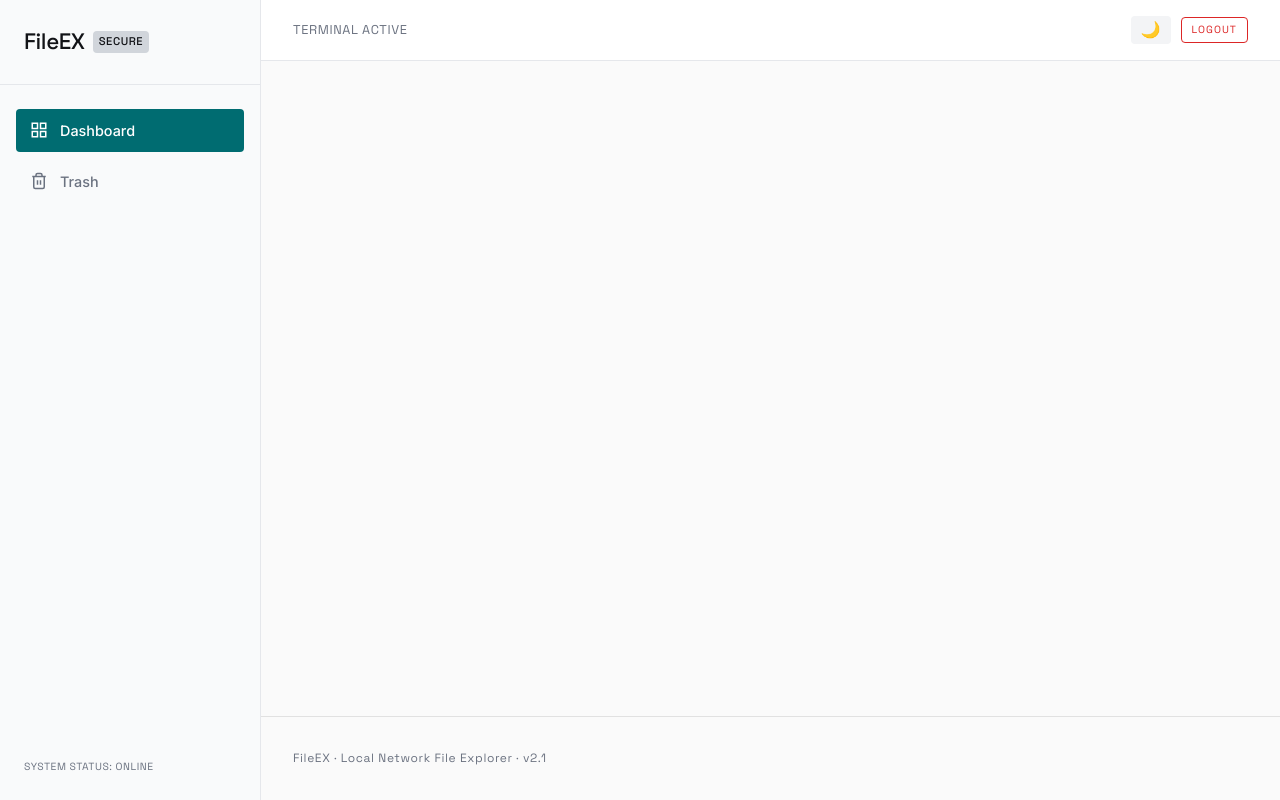
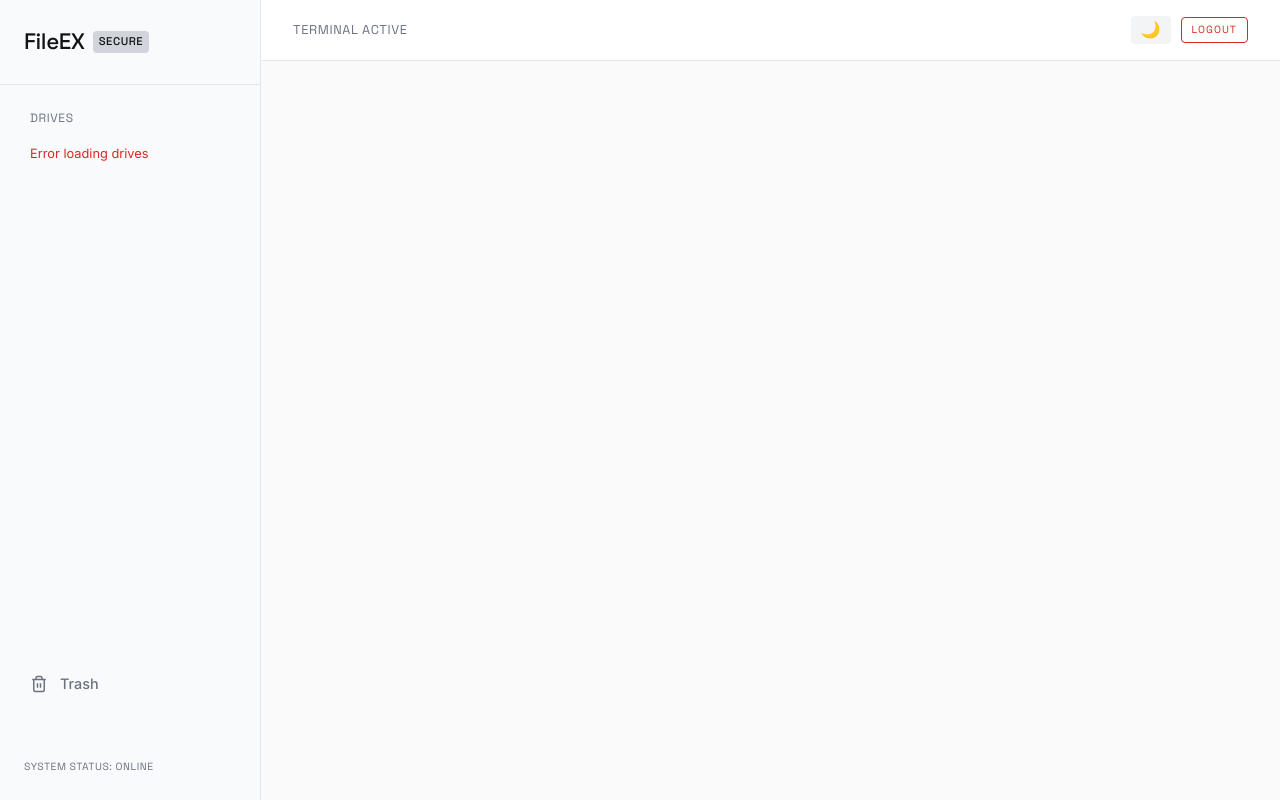
Before and after one commit to RenX86/FileEX-Web, a Python web app: template templates/base.html in a window 1280 px wide. Run offline with Jinja, Linux system fonts and the light colour scheme; the template is opened without the code that fills it, so the values that code supplies are empty.

Commit message:
Version 2.4.0 Made UI changes And Fixed Bugs

```diff
--- a/static/css/modules/layout.css
+++ b/static/css/modules/layout.css
@@ -7,6 +7,7 @@ body {
     padding: 0;
     line-height: 1.6;
     display: flex;
+    flex-direction: column;
     min-height: 100vh;
     -webkit-font-smoothing: antialiased;
     -moz-osx-font-smoothing: grayscale;
--- a/static/js/main.js
+++ b/static/js/main.js
@@ -1,6 +1,6 @@
-import { loadPath, handleItemClick, confirmDelete, deleteItem, clearRecentFiles, loadTrash, restoreTrashItem, permanentDeleteTrashItem, renderTrashItems, goUp } from './modules/actions.js?v=18';
-import { closeModal, openRecentFile, previewArchiveEntry, playFeedVideo, navigateMedia, navigateArchiveMedia, viewerZoom, viewerReset, viewerRotate } from './modules/viewer.js?v=18';
-import { renderArchiveTable, renderArchiveGallery } from './modules/ui.js?v=18';
+import { loadPath, handleItemClick, confirmDelete, deleteItem, clearRecentFiles, loadTrash, restoreTrashItem, permanentDeleteTrashItem, renderTrashItems, goUp, loadSidebarDrives } from './modules/actions.js?v=21';
+import { closeModal, openRecentFile, previewArchiveEntry, playFeedVideo, navigateMedia, navigateArchiveMedia, viewerZoom, viewerReset, viewerRotate } from './modules/viewer.js?v=21';
+import { renderArchiveTable, renderArchiveGallery } from './modules/ui.js?v=21';
 
 // Expose to window for inline onclicks
 window.loadPath = loadPath;
@@ -26,6 +26,7 @@ window.goUp = goUp;
 
 // Initial load
 document.addEventListener('DOMContentLoaded', () => {
+    loadSidebarDrives();
     loadPath('');
 });
 
--- a/static/js/modules/actions.js
+++ b/static/js/modules/actions.js
@@ -1,10 +1,10 @@
-import { fetchFiles, fetchArchive, deleteItemAPI } from './api.js?v=18';
-import { renderItems, updateBreadcrumbs, renderArchiveTable, renderRecentFiles, listContainer, mediaContainer, modal } from './ui.js?v=18';
-import { openMedia } from './viewer.js?v=18';
-import { ARCHIVE_EXTS } from './config.js?v=18';
-import { escapeHtml, showToast } from './utils.js?v=18';
-import { closeModal } from './viewer.js?v=18';
-import { getRecentFiles, clearRecentFiles as storeClearRecent } from './store.js?v=18';
+import { fetchFiles, fetchArchive, deleteItemAPI } from './api.js?v=21';
+import { renderItems, updateBreadcrumbs, renderArchiveTable, renderRecentFiles, listContainer, mediaContainer, modal } from './ui.js?v=21';
+import { openMedia } from './viewer.js?v=21';
+import { ARCHIVE_EXTS } from './config.js?v=21';
+import { escapeHtml, showToast } from './utils.js?v=21';
+import { closeModal } from './viewer.js?v=21';
+import { getRecentFiles, clearRecentFiles as storeClearRecent } from './store.js?v=21';
 
 // Expose functions to the global window object for inline HTML event handlers
 window.handleItemClick = handleItemClick;
@@ -62,6 +62,93 @@ export function goUp() {
 
 export async function loadPath(path) {
     currentPath = path;
+
+    if (path === '') {
+        updateBreadcrumbs('Dashboard');
+        listContainer.innerHTML = '<div class="loading">LOADING DASHBOARD...</div>';
+
+        const oldSentinel = document.getElementById('scroll-sentinel');
+        if (oldSentinel) oldSentinel.remove();
+
+        const recentSection = document.querySelector('.recent-files-section');
+        if (recentSection) recentSection.style.display = 'none';
+
+        try {
+            const data = await fetchFiles('', 0, 100);
+            const drives = data.items || [];
+
+            let html = `
+                <div style="grid-column: 1 / -1; display: grid; grid-template-columns: repeat(auto-fit, minmax(300px, 1fr)); gap: 1.5rem; margin-bottom: 1rem;">
+                    <!-- Storage Overview -->
+                    <div style="background: var(--surface-low); border: 1px solid var(--border-color); border-radius: var(--radius-soft); padding: 1.5rem; display:flex; flex-direction:column; box-shadow: 0 4px 12px rgba(0,0,0,0.05);">
+                        <h2 style="font-family: var(--font-headline); font-size: 1.1rem; font-weight: 500; margin: 0 0 1.5rem 0; color: var(--text-color);"><svg viewBox="0 0 24 24" width="18" height="18" stroke="currentColor" stroke-width="2" fill="none" style="vertical-align:text-bottom; margin-right:8px;"><rect x="2" y="2" width="20" height="8" rx="2" ry="2"></rect><rect x="2" y="14" width="20" height="8" rx="2" ry="2"></rect><line x1="6" y1="6" x2="6.01" y2="6"></line><line x1="6" y1="18" x2="6.01" y2="18"></line></svg> STORAGE OVERVIEW</h2>
+                        <div style="display:flex; flex-direction:column; gap:1.25rem;">
+            `;
+
+            drives.forEach(drive => {
+                const stats = drive.stats || { total: 'Unknown', free: 'Unknown', used_percent: 0 };
+                let pClass = 'usage-low';
+                if (stats.used_percent > 70) pClass = 'usage-mid';
+                if (stats.used_percent > 90) pClass = 'usage-high';
+
+                html += `
+                    <div>
+                        <div style="display:flex; justify-content:space-between; font-family:var(--font-mono); font-size:0.8rem; margin-bottom:6px;">
+                            <span style="color:var(--text-color); font-weight:500;">${escapeHtml(drive.name)}</span>
+                            <span style="color:var(--text-muted);">${stats.used_percent}% USED</span>
+                        </div>
+                        <div class="drive-progress" style="height:6px; background:var(--surface-high); border-radius:3px; overflow:hidden; margin:0;">
+                            <div class="drive-progress-fill ${pClass}" style="height:100%; transition:width 0.5s ease-out; width: ${stats.used_percent}%"></div>
+                        </div>
+                        <div style="font-family:var(--font-mono); font-size:0.7rem; color:var(--text-muted); margin-top:6px; text-align:right;">
+                            ${escapeHtml(stats.free)} free of ${escapeHtml(stats.total)}
+                        </div>
+                    </div>
+                `;
+            });
+
+            if (drives.length === 0) {
+                html += `<div style="font-family:var(--font-mono); font-size:0.85rem; color:var(--text-muted);">No mounted drives found.</div>`;
+            }
+
+            html += `
+                        </div>
+                    </div>
+
+                    <!-- System Utilities -->
+                    <div style="background: var(--surface-low); border: 1px solid var(--border-color); border-radius: var(--radius-soft); padding: 1.5rem; display:flex; flex-direction:column; box-shadow: 0 4px 12px rgba(0,0,0,0.05);">
+                        <h2 style="font-family: var(--font-headline); font-size: 1.1rem; font-weight: 500; margin: 0 0 1.5rem 0; color: var(--text-color);"><svg viewBox="0 0 24 24" width="18" height="18" stroke="currentColor" stroke-width="2" fill="none" style="vertical-align:text-bottom; margin-right:8px;"><polygon points="12 2 2 7 12 12 22 7 12 2"></polygon><polyline points="2 17 12 22 22 17"></polyline><polyline points="2 12 12 17 22 12"></polyline></svg> SYSTEM UTILITIES</h2>
+                        <div style="display:grid; grid-template-columns: 1fr 1fr; gap:12px;">
+                            <button onclick="window.loadTrash()" style="background:var(--surface-container); border:1px solid var(--border-color); color:var(--text-color); padding:1rem; border-radius:var(--radius-soft); cursor:pointer; font-family:var(--font-mono); font-size:0.75rem; text-transform:uppercase; transition:all 0.2s; display:flex; flex-direction:column; align-items:center; justify-content:center; gap:8px;" onmouseover="this.style.background='var(--surface-high)'; this.style.borderColor='var(--c-primary)';" onmouseout="this.style.background='var(--surface-container)'; this.style.borderColor='var(--border-color)';">
+                                <span style="font-size:1.5rem; margin-bottom:4px;">🗑️</span>
+                                Open Trash
+                            </button>
+                            <button onclick="window.clearRecentFiles(); window.loadPath('');" style="background:var(--surface-container); border:1px solid var(--border-color); color:var(--text-color); padding:1rem; border-radius:var(--radius-soft); cursor:pointer; font-family:var(--font-mono); font-size:0.75rem; text-transform:uppercase; transition:all 0.2s; display:flex; flex-direction:column; align-items:center; justify-content:center; gap:8px;" onmouseover="this.style.background='var(--surface-high)'; this.style.borderColor='var(--c-primary)';" onmouseout="this.style.background='var(--surface-container)'; this.style.borderColor='var(--border-color)';">
+                                <span style="font-size:1.5rem; margin-bottom:4px;">🧹</span>
+                                Clear Recents
+                            </button>
+                            <button onclick="window.location.href='/logout'" style="background:var(--surface-container); border:1px solid var(--border-color); color:var(--text-color); padding:1rem; border-radius:var(--radius-soft); cursor:pointer; font-family:var(--font-mono); font-size:0.75rem; text-transform:uppercase; transition:all 0.2s; display:flex; flex-direction:column; align-items:center; justify-content:center; gap:8px;" onmouseover="this.style.background='var(--c-error-container)'; this.style.color='var(--c-error)'; this.style.borderColor='var(--c-error)';" onmouseout="this.style.background='var(--surface-container)'; this.style.color='var(--text-color)'; this.style.borderColor='var(--border-color)';">
+                                <span style="font-size:1.5rem; margin-bottom:4px;">🔒</span>
+                                Lock Terminal
+                            </button>
+                            <button onclick="window.location.reload()" style="background:var(--surface-container); border:1px solid var(--border-color); color:var(--text-color); padding:1rem; border-radius:var(--radius-soft); cursor:pointer; font-family:var(--font-mono); font-size:0.75rem; text-transform:uppercase; transition:all 0.2s; display:flex; flex-direction:column; align-items:center; justify-content:center; gap:8px;" onmouseover="this.style.background='var(--surface-high)'; this.style.borderColor='var(--c-primary)';" onmouseout="this.style.background='var(--surface-container)'; this.style.borderColor='var(--border-color)';">
+                                <span style="font-size:1.5rem; margin-bottom:4px;">🔄</span>
+                                Force Sync
+                            </button>
+                        </div>
+                    </div>
+                </div>
+            `;
+
+            listContainer.innerHTML = html;
+            const { renderRecentFiles } = await import('./ui.js?v=21');
+            renderRecentFiles(getRecentFiles());
+        } catch (error) {
+            listContainer.innerHTML = `<div class="loading" style="background:var(--c-pink); color:#000;">ERROR: ${error.message}</div>`;
+        }
+        return;
+    }
+
     updateBreadcrumbs(path);
     listContainer.innerHTML = '<div class="loading">LOADING...</div>';
 
@@ -81,10 +168,6 @@ export async function loadPath(path) {
 
         listContainer.innerHTML = '';
         renderItems(data.items, false);
-
-        if (data.items.length > 0 && data.items[0].type === 'drive') {
-            renderRecentFiles(getRecentFiles());
-        }
 
         setupScrollSentinel();
     } catch (error) {
@@ -265,7 +348,7 @@ export async function loadTrash() {
     if (recentSection) recentSection.style.display = 'none';
 
     try {
-        const { fetchTrash } = await import('./api.js?v=18');
+        const { fetchTrash } = await import('./api.js?v=21');
         const items = await fetchTrash();
         currentItems = items;
         renderTrashItems(items);
@@ -320,7 +403,7 @@ export async function restoreTrashItem(event, trashId) {
     mediaContainer.innerHTML = '<div class="loading" style="background:var(--c-green); color:#000;">RESTORING...</div>';
 
     try {
-        const { restoreItemAPI } = await import('./api.js?v=18');
+        const { restoreItemAPI } = await import('./api.js?v=21');
         await restoreItemAPI(trashId);
         showToast('✅ Item restored to original location');
         loadTrash(); // Reload trash view
@@ -358,7 +441,7 @@ window._executePermanentDelete = async function (trashId) {
     mediaContainer.innerHTML = '<div class="loading" style="background:var(--c-pink); color:#000;">DESTROYING...</div>';
 
     try {
-        const { permanentDeleteItemAPI } = await import('./api.js?v=18');
+        const { permanentDeleteItemAPI } = await import('./api.js?v=21');
         await permanentDeleteItemAPI(trashId);
         closeModal();
         showToast('☢️ Item permanently destroyed');
@@ -373,3 +456,34 @@ window._executePermanentDelete = async function (trashId) {
         `;
     }
 }
+
+export async function loadSidebarDrives() {
+    const drivesContainer = document.getElementById('sidebar-drives');
+    if (!drivesContainer) return;
+
+    try {
+        const data = await fetchFiles('');
+        const drives = data.items || [];
+
+        if (drives.length === 0) {
+            drivesContainer.innerHTML = '<div style="padding: 0 14px; color: var(--text-muted); font-size: 0.8rem;">No drives found</div>';
+            return;
+        }
+
+        let html = '';
+        drives.forEach(drive => {
+            const escapedPath = escapeHtml(drive.path).replace(/\\/g, '\\\\').replace(/'/g, "\\'");
+            html += `
+                <a href="javascript:void(0)" class="nav-item" onclick="window.loadPath('${escapedPath}'); document.querySelectorAll('.nav-item').forEach(el=>el.classList.remove('active')); this.classList.add('active'); if(window.innerWidth<=900) toggleSidebar();">
+                    <svg viewBox="0 0 24 24"><rect x="2" y="2" width="20" height="8" rx="2" ry="2"></rect><rect x="2" y="14" width="20" height="8" rx="2" ry="2"></rect><line x1="6" y1="6" x2="6.01" y2="6"></line><line x1="6" y1="18" x2="6.01" y2="18"></line></svg>
+                    ${escapeHtml(drive.name)}
+                </a>
+            `;
+        });
+
+        drivesContainer.innerHTML = html;
+    } catch (error) {
+        console.error('Failed to load drives for sidebar:', error);
+        drivesContainer.innerHTML = '<div style="padding: 0 14px; color: var(--c-error); font-size: 0.8rem;">Error loading drives</div>';
+    }
+}
--- a/static/js/modules/api.js
+++ b/static/js/modules/api.js
@@ -1,4 +1,4 @@
-import { API_BASE } from './config.js?v=18';
+import { API_BASE } from './config.js?v=21';
 
 export async function fetchFiles(path, skip = 0, limit = 100) {
     let url = path ? `${API_BASE}/list?path=${encodeURIComponent(path)}` : `${API_BASE}/list`;
--- a/static/js/modules/store.js
+++ b/static/js/modules/store.js
@@ -1,4 +1,4 @@
-import { IMAGE_EXTS, VIDEO_EXTS } from './config.js?v=18';
+import { IMAGE_EXTS, VIDEO_EXTS } from './config.js?v=21';
 
 export function getRecentFiles() {
     return JSON.parse(localStorage.getItem('recentFiles') || '[]');
--- a/static/js/modules/ui.js
+++ b/static/js/modules/ui.js
@@ -1,5 +1,5 @@
-import { API_BASE, IMAGE_EXTS, VIDEO_EXTS, ARCHIVE_EXTS, AUDIO_EXTS, TEXT_EXTS } from './config.js?v=18';
-import { escapeHtml } from './utils.js?v=18';
+import { API_BASE, IMAGE_EXTS, VIDEO_EXTS, ARCHIVE_EXTS, AUDIO_EXTS, TEXT_EXTS } from './config.js?v=21';
+import { escapeHtml } from './utils.js?v=21';
 
 export const listContainer = document.getElementById('file-list');
 export const breadcrumbContainer = document.getElementById('breadcrumb');
--- a/static/js/modules/viewer.js
+++ b/static/js/modules/viewer.js
@@ -1,8 +1,8 @@
-import { API_BASE, IMAGE_EXTS, VIDEO_EXTS, AUDIO_EXTS, TEXT_EXTS } from './config.js?v=18';
-import { escapeHtml } from './utils.js?v=18';
-import { mediaContainer, modal } from './ui.js?v=18';
-import { addRecentFile } from './store.js?v=18';
-import { getCurrentItems } from './actions.js?v=18';
+import { API_BASE, IMAGE_EXTS, VIDEO_EXTS, AUDIO_EXTS, TEXT_EXTS } from './config.js?v=21';
+import { escapeHtml } from './utils.js?v=21';
+import { mediaContainer, modal } from './ui.js?v=21';
+import { addRecentFile } from './store.js?v=21';
+import { getCurrentItems } from './actions.js?v=21';
 
 let currentMediaItem = null;
 let currentArchiveEntryName = null;
@@ -545,6 +545,12 @@ window.renderTextIframe = function(url) {
     const wrapper = document.querySelector('.text-viewer-wrapper');
     if (wrapper) {
         wrapper.style.padding = '0';
-        wrapper.innerHTML = `<iframe src="${url}" sandbox="allow-same-origin" style="width:100%;height:100%;border:none;background:#fff;"></iframe>`;
+        // Use a restrictive sandbox and an overlay to completely block interaction while allowing scrolling of the wrapper
+        wrapper.innerHTML = `
+            <div style="position:relative; width:100%; height:100%;">
+                <div style="position:absolute; top:0; left:0; width:100%; height:100%; z-index:10; cursor:not-allowed;"></div>
+                <iframe src="${url}" sandbox="" style="width:100%;height:100%;border:none;background:#fff; pointer-events:none;"></iframe>
+            </div>
+        `;
     }
 };
--- a/templates/base.html
+++ b/templates/base.html
@@ -6,7 +6,7 @@
     <meta name="viewport" content="width=device-width, initial-scale=1.0">
     <title>{% block title %}FileEX{% endblock %}</title>
     <link rel="icon" href="/static/favicon.svg" type="image/svg+xml">
-    <link rel="stylesheet" href="/static/css/style.css?v=39">
+    <link rel="stylesheet" href="/static/css/style.css?v=41">
     <link rel="stylesheet" href="/static/css/plyr.css?v=1">
     <link
         href="https://fonts.googleapis.com/css2?family=Space+Grotesk:wght@400;500;700&family=Inter:wght@400;500;600&display=swap"
@@ -34,10 +34,11 @@
                 <h1>FileEX <span class="logo-accent">SECURE</span></h1>
             </div>
             <nav class="sidebar-nav">
-                <a href="javascript:void(0)" class="nav-item active" onclick="loadPath(''); document.querySelectorAll('.nav-item').forEach(el=>el.classList.remove('active')); this.classList.add('active'); if(window.innerWidth<=900) toggleSidebar();">
-                    <svg viewBox="0 0 24 24"><rect x="3" y="3" width="7" height="7"></rect><rect x="14" y="3" width="7" height="7"></rect><rect x="14" y="14" width="7" height="7"></rect><rect x="3" y="14" width="7" height="7"></rect></svg>
-                    Dashboard
-                </a>
+                <div style="font-family:var(--font-mono); font-size:0.75rem; color:var(--text-muted); margin-bottom:8px; padding:0 14px; letter-spacing:0.05em;">DRIVES</div>
+                <div id="sidebar-drives">
+                    <div style="padding: 0 14px; color: var(--text-muted); font-size: 0.8rem;">Loading...</div>
+                </div>
+                <div style="margin-top:auto;"></div>
                 <a href="javascript:void(0)" class="nav-item" onclick="window.loadTrash(); document.querySelectorAll('.nav-item').forEach(el=>el.classList.remove('active')); this.classList.add('active'); if(window.innerWidth<=900) toggleSidebar();">
                     <svg viewBox="0 0 24 24"><polyline points="3 6 5 6 21 6"></polyline><path d="M19 6v14a2 2 0 0 1-2 2H7a2 2 0 0 1-2-2V6m3 0V4a2 2 0 0 1 2-2h4a2 2 0 0 1 2 2v2"></path><line x1="10" y1="11" x2="10" y2="17"></line><line x1="14" y1="11" x2="14" y2="17"></line></svg>
                     Trash
@@ -71,9 +72,7 @@
                 {% block content %}{% endblock %}
             </main>
 
-            <footer class="site-footer">
-                FileEX &middot; Local Network File Explorer &middot; v2.1
-            </footer>
+
         </div>
     </div>
 
@@ -89,7 +88,7 @@
     <div id="sidebar-overlay" class="modal" style="display:none; background:rgba(0,0,0,0.5); z-index:99; backdrop-filter:none;" onclick="toggleSidebar()"></div>
 
     <script src="/static/js/plyr.js?v=1"></script>
-    <script type="module" src="/static/js/main.js?v=18"></script>
+    <script type="module" src="/static/js/main.js?v=21"></script>
     <script>
         function toggleTheme() {
             const html = document.documentElement;
```
Also changed, not shown: templates/login.html (+31 -10 lines).
